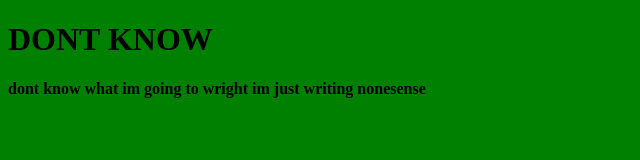
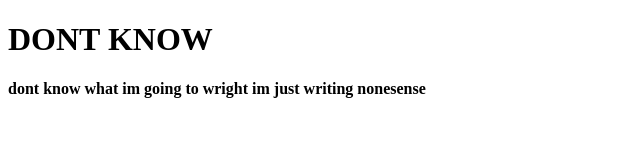
Before and after one commit to EEEEEEEEEEEEERRRRRRRRR/EEEEEEEEEEEEERRRRRRRRR.github.io, a plain HTML site: page index.html in a window 1280 px wide. Shown: the whole page, without its empty margins (0-640 px from the left). Drawn offline with Linux system fonts and the light colour scheme.

Commit message:
Update index.html

```diff
--- a/index.html
+++ b/index.html
@@ -6,7 +6,8 @@
 <meta name="viewport" content="width=device-width, initial-scale=1">
 <title>HI !!!!!!!!</title>
 </head>
-<body style="background-color:green;">
+<body style="background-color:white;">
+<p style="color:#FF0000";></p>
 <h1>DONT KNOW</h1>
 <b>dont know what im going to wright im just writing nonesense<b>
 </body>
```
